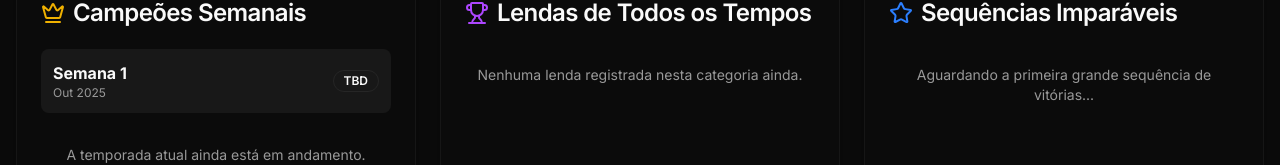
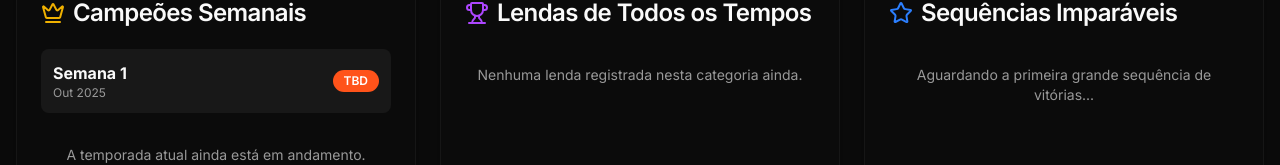
Before and after one commit to laaridev/dota2turbo-mmr, a Next.js app: page /hall-of-fame in a window 1280 px wide. Shown: the part 240-405 px from the top of the page. Built offline with nearby package versions, Linux system fonts and the light colour scheme.

Commit message:
fix: invalid Badge variant

```diff
--- a/app/hall-of-fame/page.tsx
+++ b/app/hall-of-fame/page.tsx
@@ -25,7 +25,7 @@ export default function HallOfFamePage() {
                                     <div className="font-bold">Semana 1</div>
                                     <div className="text-xs text-muted-foreground">Out 2025</div>
                                 </div>
-                                <Badge variant="gold">TBD</Badge>
+                                <Badge variant="default">TBD</Badge>
                             </div>
                             <div className="text-center text-sm text-muted-foreground pt-4">
                                 A temporada atual ainda está em andamento.
```
